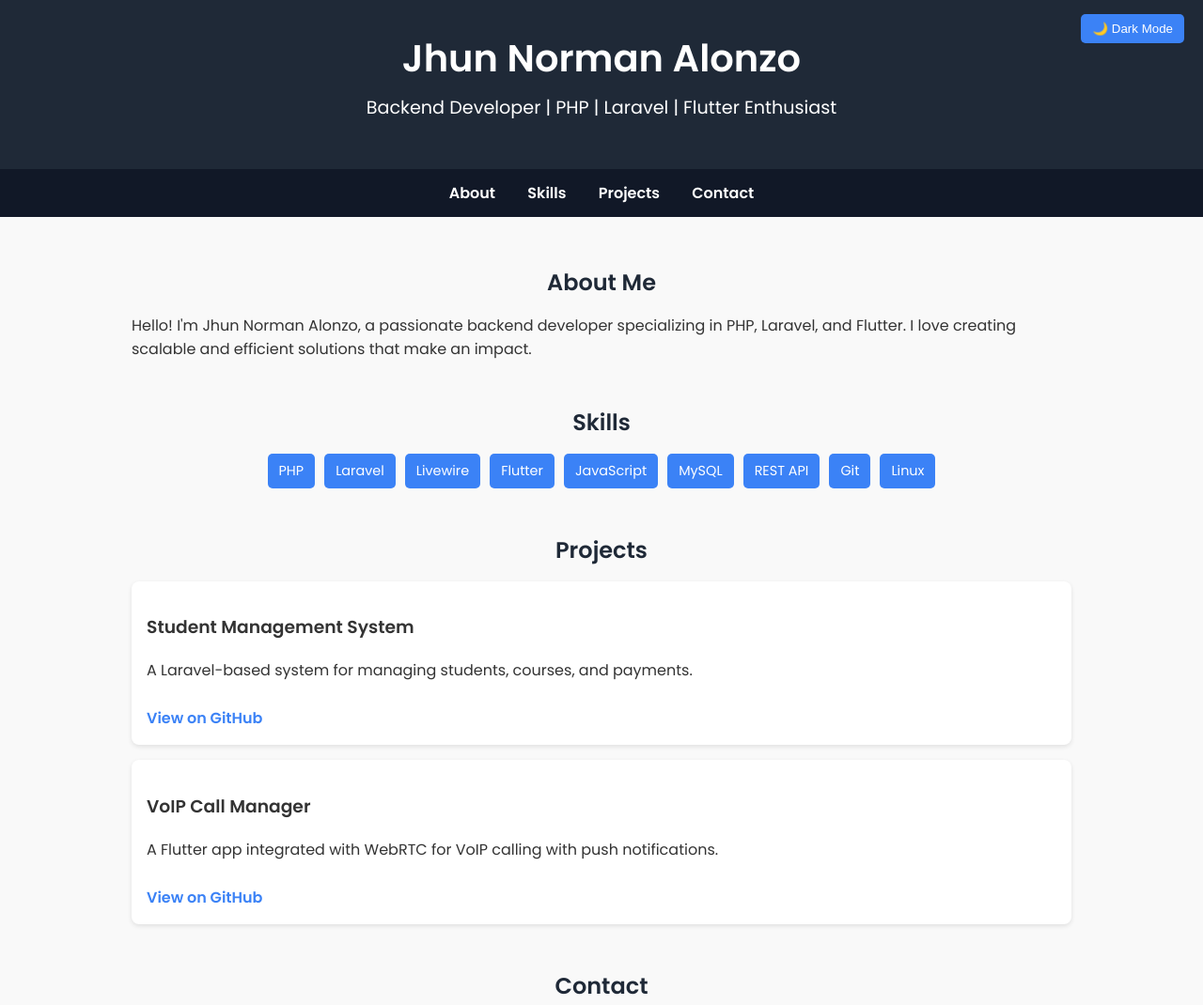
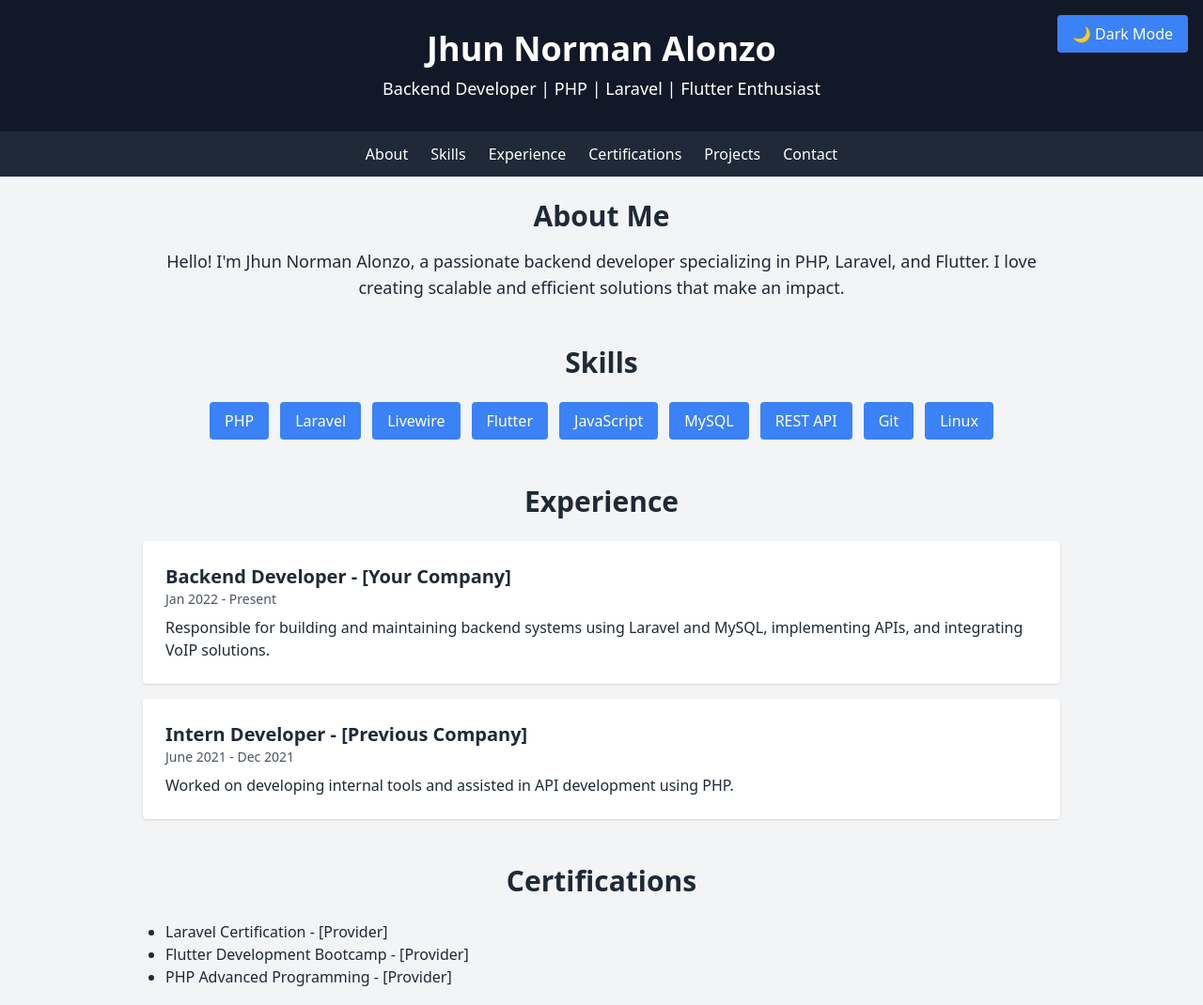
Before and after one commit to JhunNormanAlonzo/my-portfolio, a plain HTML site: page index.html in a window 1280 px wide. Shown: the top 1070 px of the page at 94% size. Drawn offline with nearby package versions, Linux system fonts and the light colour scheme.

Commit message:
Update index.html

```diff
--- a/index.html
+++ b/index.html
@@ -4,218 +4,112 @@
   <meta charset="UTF-8">
   <meta name="viewport" content="width=device-width, initial-scale=1.0">
   <title>Jhun Norman Alonzo | Portfolio</title>
-  <link href="https://fonts.googleapis.com/css2?family=Poppins:wght@400;600&display=swap" rel="stylesheet">
-  <style>
-    :root {
-      --bg-color: #f9f9f9;
-      --text-color: #333;
-      --primary-color: #3b82f6;
-      --header-bg: #1f2937;
-      --nav-bg: #111827;
+  <script src="https://cdn.tailwindcss.com"></script>
+  <script>
+    // Dark Mode Toggle
+    function toggleTheme() {
+      document.documentElement.classList.toggle('dark');
+      const btn = document.getElementById('theme-btn');
+      btn.textContent = document.documentElement.classList.contains('dark') ? '☀ Light Mode' : '🌙 Dark Mode';
     }
-    [data-theme="dark"] {
-      --bg-color: #1f2937;
-      --text-color: #f9f9f9;
-      --header-bg: #111827;
-      --nav-bg: #000;
-    }
-    body {
-      margin: 0;
-      font-family: 'Poppins', sans-serif;
-      background: var(--bg-color);
-      color: var(--text-color);
-      transition: background 0.3s, color 0.3s;
-    }
-    header {
-      background: var(--header-bg);
-      color: #fff;
-      text-align: center;
-      padding: 2rem;
-    }
-    header h1 {
-      margin: 0;
-      font-size: 2.5rem;
-    }
-    header p {
-      font-size: 1.2rem;
-      margin-top: 0.5rem;
-    }
-    nav {
-      text-align: center;
-      background: var(--nav-bg);
-      padding: 0.8rem;
-      position: sticky;
-      top: 0;
-      z-index: 100;
-    }
-    nav a {
-      color: #fff;
-      text-decoration: none;
-      margin: 0 15px;
-      font-weight: bold;
-      transition: color 0.3s;
-    }
-    nav a:hover {
-      color: var(--primary-color);
-    }
-    .theme-toggle {
-      position: absolute;
-      right: 20px;
-      top: 15px;
-      background: var(--primary-color);
-      color: #fff;
-      border: none;
-      padding: 8px 12px;
-      border-radius: 5px;
-      cursor: pointer;
-    }
-    .container {
-      width: 90%;
-      max-width: 1000px;
-      margin: auto;
-      padding: 2rem 0;
-    }
-    h2 {
-      text-align: center;
-      margin-bottom: 1rem;
-      color: var(--header-bg);
-    }
-    [data-theme="dark"] h2 {
-      color: #f9f9f9;
-    }
-    section {
-      margin-bottom: 3rem;
-      animation: fadeIn 1s ease-in-out;
-    }
-    @keyframes fadeIn {
-      from { opacity: 0; transform: translateY(20px); }
-      to { opacity: 1; transform: translateY(0); }
-    }
-    .skills-list {
-      display: flex;
-      flex-wrap: wrap;
-      justify-content: center;
-      gap: 10px;
-    }
-    .skills-list span {
-      background: var(--primary-color);
-      color: #fff;
-      padding: 8px 12px;
-      border-radius: 5px;
-      font-size: 0.9rem;
-    }
-    .project-card {
-      background: #fff;
-      padding: 1rem;
-      margin: 1rem 0;
-      border-radius: 8px;
-      box-shadow: 0 2px 5px rgba(0,0,0,0.1);
-      transition: transform 0.3s;
-    }
-    [data-theme="dark"] .project-card {
-      background: #2d3748;
-    }
-    .project-card:hover {
-      transform: scale(1.03);
-    }
-    .project-card a {
-      display: inline-block;
-      margin-top: 10px;
-      color: var(--primary-color);
-      text-decoration: none;
-      font-weight: bold;
-    }
-    .contact p {
-      text-align: center;
-    }
-    footer {
-      text-align: center;
-      padding: 1rem;
-      background: var(--header-bg);
-      color: #fff;
-    }
-    @media (max-width: 600px) {
-      header h1 {
-        font-size: 1.8rem;
-      }
-      nav a {
-        margin: 0 8px;
-      }
-    }
-  </style>
+  </script>
 </head>
-<body>
-  <header>
-    <h1>Jhun Norman Alonzo</h1>
-    <p>Backend Developer | PHP | Laravel | Flutter Enthusiast</p>
-    <button class="theme-toggle" onclick="toggleTheme()">🌙 Dark Mode</button>
+<body class="bg-gray-100 dark:bg-gray-900 text-gray-800 dark:text-gray-100 transition-all">
+  <!-- Header -->
+  <header class="bg-gray-900 text-white py-8 text-center relative">
+    <h1 class="text-4xl font-bold">Jhun Norman Alonzo</h1>
+    <p class="text-lg mt-2">Backend Developer | PHP | Laravel | Flutter Enthusiast</p>
+    <button id="theme-btn" onclick="toggleTheme()" class="absolute top-4 right-4 bg-blue-500 px-4 py-2 rounded hover:bg-blue-600">🌙 Dark Mode</button>
   </header>
-  <nav>
-    <a href="#about">About</a>
-    <a href="#skills">Skills</a>
-    <a href="#projects">Projects</a>
-    <a href="#contact">Contact</a>
+
+  <!-- Navigation -->
+  <nav class="bg-gray-800 text-white py-3 flex justify-center space-x-6 sticky top-0">
+    <a href="#about" class="hover:text-blue-400">About</a>
+    <a href="#skills" class="hover:text-blue-400">Skills</a>
+    <a href="#experience" class="hover:text-blue-400">Experience</a>
+    <a href="#certifications" class="hover:text-blue-400">Certifications</a>
+    <a href="#projects" class="hover:text-blue-400">Projects</a>
+    <a href="#contact" class="hover:text-blue-400">Contact</a>
   </nav>
 
-  <div class="container">
-    <section id="about">
-      <h2>About Me</h2>
-      <p>Hello! I'm Jhun Norman Alonzo, a passionate backend developer specializing in PHP, Laravel, and Flutter. I love creating scalable and efficient solutions that make an impact.</p>
+  <!-- Container -->
+  <div class="max-w-5xl mx-auto p-6 space-y-12">
+    <!-- About -->
+    <section id="about" class="text-center">
+      <h2 class="text-3xl font-bold mb-4">About Me</h2>
+      <p class="text-lg">Hello! I'm Jhun Norman Alonzo, a passionate backend developer specializing in PHP, Laravel, and Flutter. I love creating scalable and efficient solutions that make an impact.</p>
     </section>
 
+    <!-- Skills -->
     <section id="skills">
-      <h2>Skills</h2>
-      <div class="skills-list">
-        <span>PHP</span>
-        <span>Laravel</span>
-        <span>Livewire</span>
-        <span>Flutter</span>
-        <span>JavaScript</span>
-        <span>MySQL</span>
-        <span>REST API</span>
-        <span>Git</span>
-        <span>Linux</span>
+      <h2 class="text-3xl font-bold text-center mb-6">Skills</h2>
+      <div class="flex flex-wrap justify-center gap-3">
+        <span class="bg-blue-500 text-white px-4 py-2 rounded">PHP</span>
+        <span class="bg-blue-500 text-white px-4 py-2 rounded">Laravel</span>
+        <span class="bg-blue-500 text-white px-4 py-2 rounded">Livewire</span>
+        <span class="bg-blue-500 text-white px-4 py-2 rounded">Flutter</span>
+        <span class="bg-blue-500 text-white px-4 py-2 rounded">JavaScript</span>
+        <span class="bg-blue-500 text-white px-4 py-2 rounded">MySQL</span>
+        <span class="bg-blue-500 text-white px-4 py-2 rounded">REST API</span>
+        <span class="bg-blue-500 text-white px-4 py-2 rounded">Git</span>
+        <span class="bg-blue-500 text-white px-4 py-2 rounded">Linux</span>
       </div>
     </section>
 
-    <section id="projects">
-      <h2>Projects</h2>
-      <div class="project-card">
-        <h3>Student Management System</h3>
-        <p>A Laravel-based system for managing students, courses, and payments.</p>
-        <a href="https://github.com/JhunNormanAlonzo/student-management" target="_blank">View on GitHub</a>
+    <!-- Experience -->
+    <section id="experience">
+      <h2 class="text-3xl font-bold text-center mb-6">Experience</h2>
+      <div class="bg-white dark:bg-gray-800 p-6 rounded shadow mb-4">
+        <h3 class="text-xl font-semibold">Backend Developer - [Your Company]</h3>
+        <p class="text-sm text-gray-600 dark:text-gray-400">Jan 2022 - Present</p>
+        <p class="mt-2">Responsible for building and maintaining backend systems using Laravel and MySQL, implementing APIs, and integrating VoIP solutions.</p>
       </div>
-      <div class="project-card">
-        <h3>VoIP Call Manager</h3>
-        <p>A Flutter app integrated with WebRTC for VoIP calling with push notifications.</p>
-        <a href="https://github.com/JhunNormanAlonzo/voip-app" target="_blank">View on GitHub</a>
+      <div class="bg-white dark:bg-gray-800 p-6 rounded shadow">
+        <h3 class="text-xl font-semibold">Intern Developer - [Previous Company]</h3>
+        <p class="text-sm text-gray-600 dark:text-gray-400">June 2021 - Dec 2021</p>
+        <p class="mt-2">Worked on developing internal tools and assisted in API development using PHP.</p>
       </div>
     </section>
 
-    <section id="contact">
-      <h2>Contact</h2>
-      <p>Email: <a href="mailto:your.email@example.com">your.email@example.com</a></p>
-      <p>LinkedIn: <a href="https://linkedin.com/in/JhunNormanAlonzo" target="_blank">linkedin.com/in/JhunNormanAlonzo</a></p>
-      <p>GitHub: <a href="https://github.com/JhunNormanAlonzo" target="_blank">github.com/JhunNormanAlonzo</a></p>
+    <!-- Certifications -->
+    <section id="certifications">
+      <h2 class="text-3xl font-bold text-center mb-6">Certifications</h2>
+      <ul class="list-disc pl-6">
+        <li>Laravel Certification - [Provider]</li>
+        <li>Flutter Development Bootcamp - [Provider]</li>
+        <li>PHP Advanced Programming - [Provider]</li>
+      </ul>
+    </section>
+
+    <!-- Projects -->
+    <section id="projects">
+      <h2 class="text-3xl font-bold text-center mb-6">Projects</h2>
+      <div class="space-y-4">
+        <div class="bg-white dark:bg-gray-800 p-6 rounded shadow hover:scale-105 transition">
+          <h3 class="text-xl font-semibold">Student Management System</h3>
+          <p class="mt-2">A Laravel-based system for managing students, courses, and payments.</p>
+          <a href="https://github.com/JhunNormanAlonzo/student-management" class="text-blue-500 font-bold">View on GitHub</a>
+        </div>
+        <div class="bg-white dark:bg-gray-800 p-6 rounded shadow hover:scale-105 transition">
+          <h3 class="text-xl font-semibold">VoIP Call Manager</h3>
+          <p class="mt-2">A Flutter app integrated with WebRTC for VoIP calling with push notifications.</p>
+          <a href="https://github.com/JhunNormanAlonzo/voip-app" class="text-blue-500 font-bold">View on GitHub</a>
+        </div>
+      </div>
+    </section>
+
+    <!-- Contact -->
+    <section id="contact" class="text-center">
+      <h2 class="text-3xl font-bold mb-4">Contact</h2>
+      <p>Email: <a href="mailto:your.email@example.com" class="text-blue-500">your.email@example.com</a></p>
+      <p>LinkedIn: <a href="https://linkedin.com/in/JhunNormanAlonzo" target="_blank" class="text-blue-500">linkedin.com/in/JhunNormanAlonzo</a></p>
+      <p>GitHub: <a href="https://github.com/JhunNormanAlonzo" target="_blank" class="text-blue-500">github.com/JhunNormanAlonzo</a></p>
     </section>
   </div>
 
-  <footer>
+  <!-- Footer -->
+  <footer class="bg-gray-900 text-white text-center py-4 mt-6">
     <p>&copy; 2025 Jhun Norman Alonzo. All rights reserved.</p>
   </footer>
-
-  <script>
-    function toggleTheme() {
-      const body = document.body;
-      const currentTheme = body.getAttribute('data-theme');
-      if (currentTheme === 'dark') {
-        body.removeAttribute('data-theme');
-        document.querySelector('.theme-toggle').textContent = '🌙 Dark Mode';
-      } else {
-        body.setAttribute('data-theme', 'dark');
-        document.querySelector('.theme-toggle').textContent = '☀ Light Mode';
-      }
-    }
-  </script>
 </body>
 </html>
```
